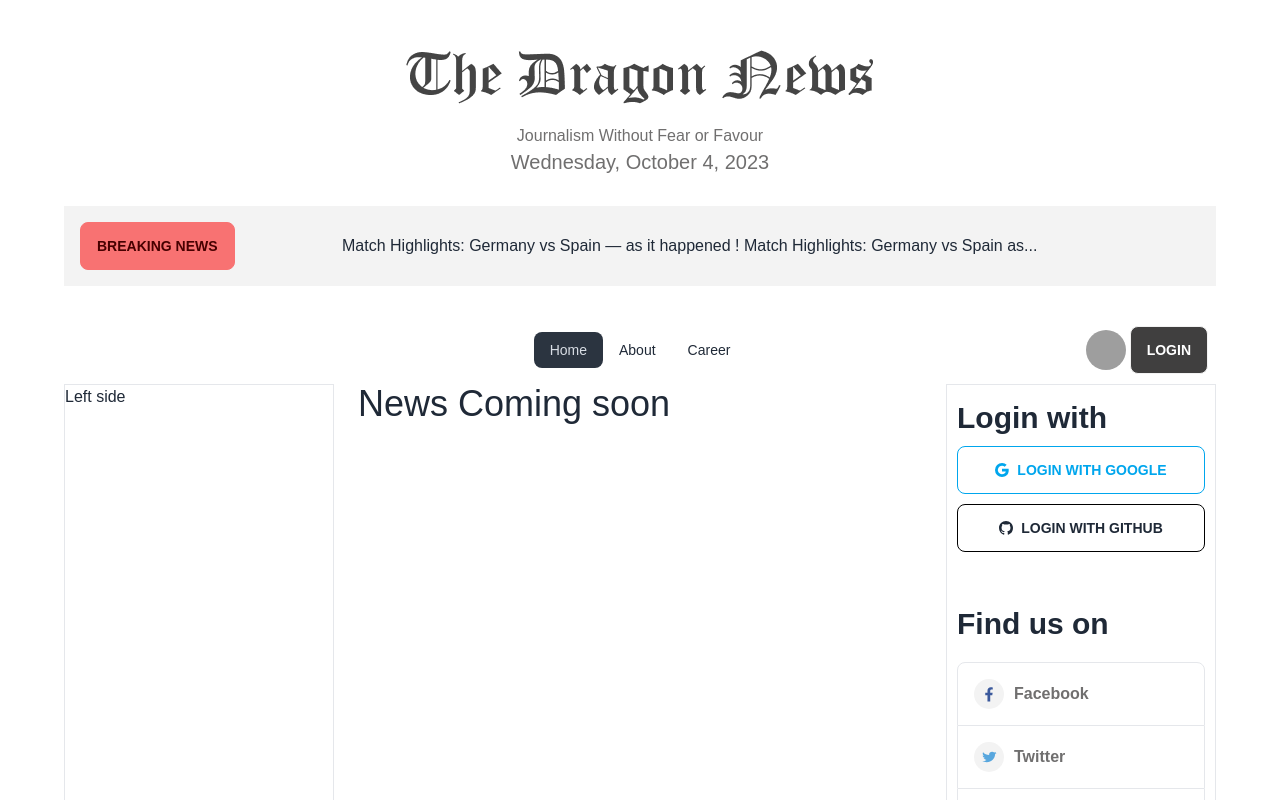
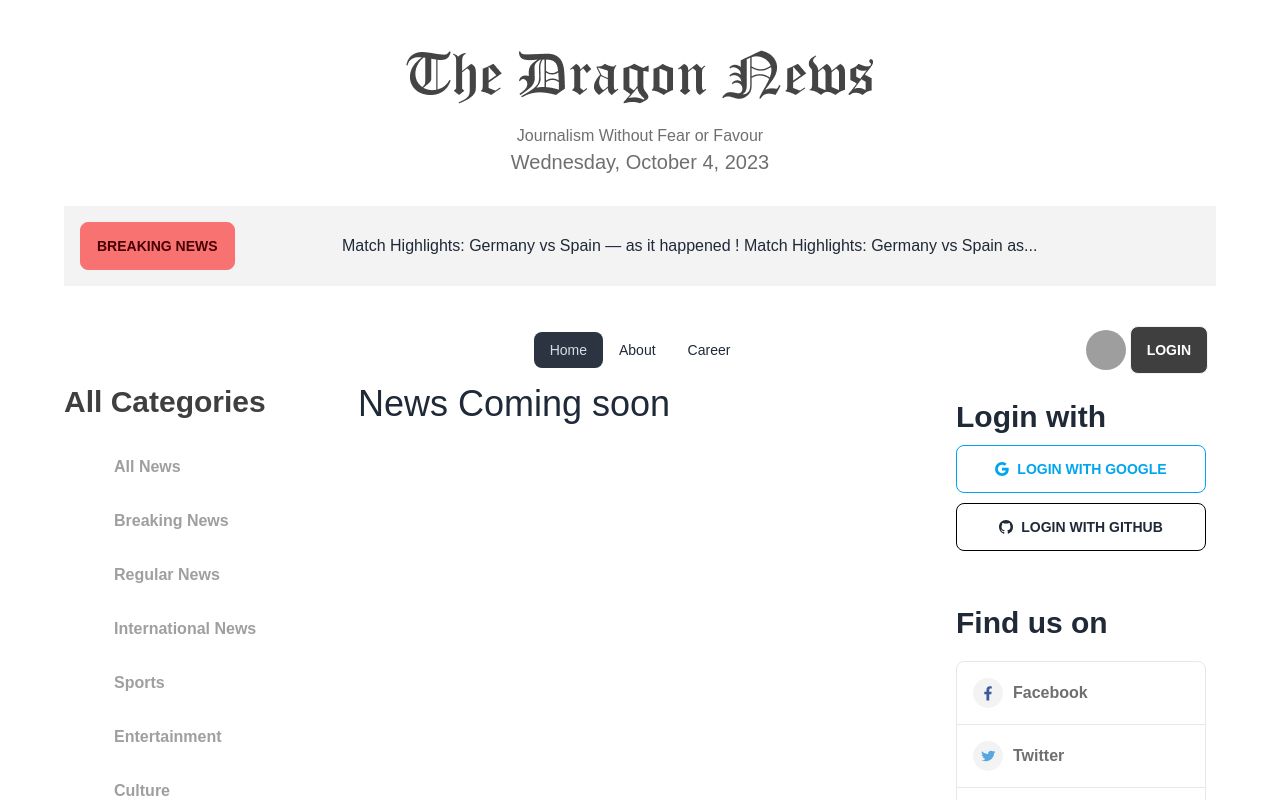
Before and after one commit to noushadzaman/dragon-news, a React (Vite) app: page / in a window 1280 px wide. Shown: the top 800 px of the page. Built offline with nearby package versions, Linux system fonts and the light colour scheme; grey boxes are pictures that could not be loaded; a small style sheet from the web is missing.

Commit message:
right side added

```diff
--- a/src/pages/Home/Home.jsx
+++ b/src/pages/Home/Home.jsx
@@ -11,13 +11,13 @@ const Home = () => {
             <BreakingNews></BreakingNews>
             <Navbar></Navbar>
             <div className="grid lg:grid-cols-4 gap-6">
-                <div className="border">
+                <div>
                     <LeftSideNav></LeftSideNav>
                 </div>
                 <div className="col-span-2">
                     <h2 className="text-4xl">News Coming soon</h2>
                 </div>
-                <div className="border">
+                <div>
                     <RightSideNav></RightSideNav>
                 </div>
             </div>
--- a/src/pages/shared/LeftSideNav/LeftSideNav.jsx
+++ b/src/pages/shared/LeftSideNav/LeftSideNav.jsx
@@ -1,8 +1,26 @@
+import { useEffect, useState } from "react";
+import { NavLink } from "react-router-dom";
 
 const LeftSideNav = () => {
+    const [categories, setCategories] = useState([]);
+
+    useEffect(() => {
+        fetch('categories.json')
+            .then(res => res.json())
+            .then(data => setCategories(data))
+    }, [])
+
     return (
         <div>
-            <h2>Left side</h2>
+            <h2 className="text-3xl mb-[20px] font-semibold text-[#403F3F]">All Categories</h2>
+            {
+                categories.map(category => <NavLink
+                    className="block py-[15px] pl-[50px] text-[#9F9F9F] font-semibold"
+                    key={category.id}
+                    to={`/category/${category.id}`}
+                >
+                    {category.name}</NavLink>)
+            }
         </div>
     );
 };
```
